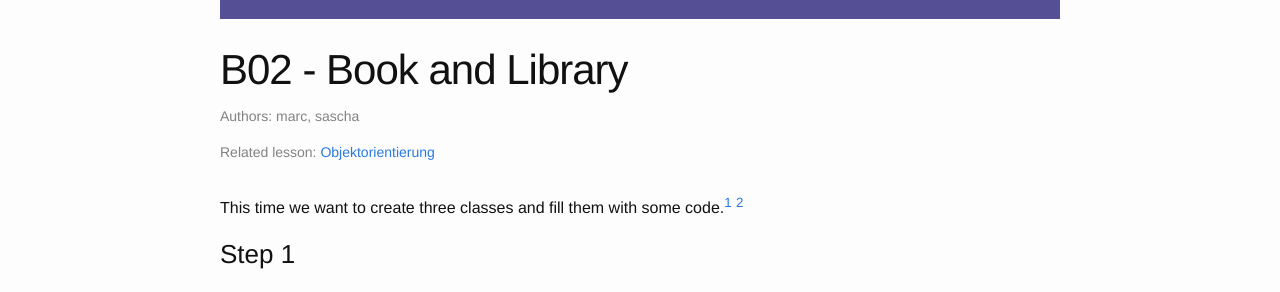
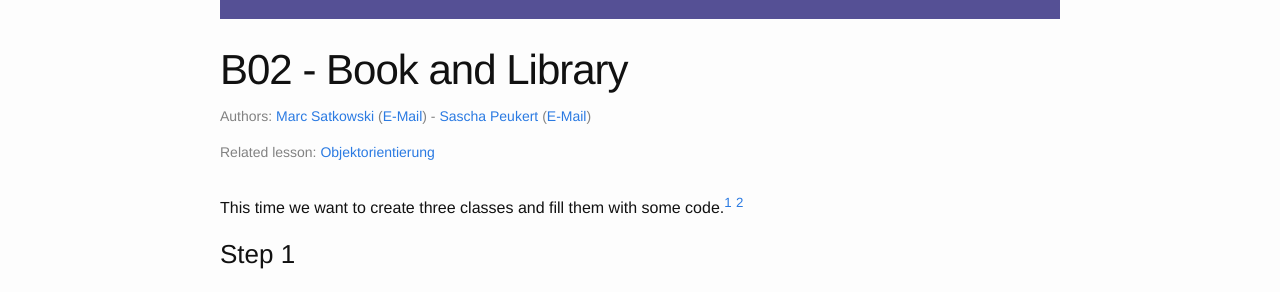
Before and after one commit to fsr/csharp-lessons, a Jekyll site: the page built from _exercises/B02_book_library.md, in a window 1280 px wide. Shown: the part 161-453 px from the top of the page. Built offline with Jekyll 4.4.1, drawn with Linux system fonts in a browser that asks for light colours.

```diff
--- a/_exercises/B02_book_library.md
+++ b/_exercises/B02_book_library.md
@@ -2,7 +2,7 @@
 title: B02 - Book and Library
 number: 6
 status: reviewed
-authors: marc, sascha
+authors: [marc, sascha]
 lesson: 3
 ---
 
```
